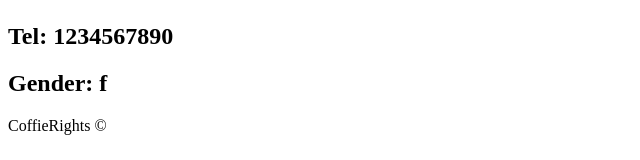
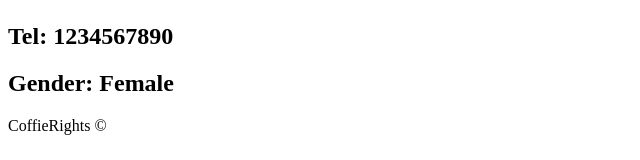
Before and after one commit to MorMarzan/mister-contact, a React (Vite) app: page /contact/123 in a window 1280 px wide. Shown: the part 169-329 px from the top of the page, without its empty margins (0-640 px from the left). Built offline with nearby package versions, Linux system fonts and the light colour scheme.

Commit message:
Fix gender bug in contact details

```diff
--- a/src/pages/ContactDetails.jsx
+++ b/src/pages/ContactDetails.jsx
@@ -34,7 +34,7 @@ export function ContactDetails() {
 
             <h2>Name: {contact.name}</h2>
             <h2>Tel: {contact.tel}</h2>
-            <h2>Gender: {contact.gender}</h2>
+            <h2>Gender: {contact.gender === 'f' ? 'Female' : 'Male'}</h2>
         </section>
     )
 }
```
